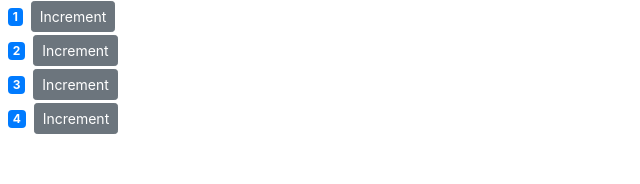
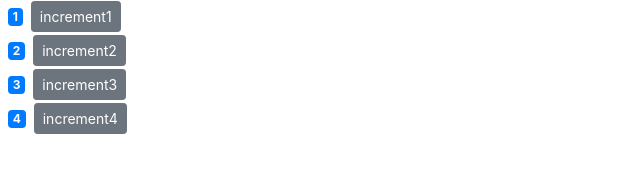
Before and after one commit to gerrymcdonnell/counter-app, a React (Create React App) app: page / in a window 1280 px wide. Shown: the top 184 px of the page, without its empty margins (0-640 px from the left). Built offline with nearby package versions, Linux system fonts and the light colour scheme.

Commit message:
added caption for the increment button

```diff
--- a/src/components/counter.jsx
+++ b/src/components/counter.jsx
@@ -14,6 +14,7 @@ class Counter extends Component {
   //state object that contains data the component needs
   state = {
     value: this.props.value,
+    caption: this.props.caption,
     imageUrl: "https://picsum.photos/200",
     tags: ["tag1", "tag2", "tag3"]
   };
@@ -71,7 +72,7 @@ class Counter extends Component {
           }}
           className="btn btn-secondary btn-sm"
         >
-          Increment
+          {this.props.caption}
         </button>
 
         {this.state.tags.length === 0 && "Please create a new tag"}
--- a/src/components/counters.jsx
+++ b/src/components/counters.jsx
@@ -10,10 +10,10 @@ import Counter from "./counter";
 class Counters extends Component {
   state = {
     counters: [
-      { id: 1, value: 1 },
-      { id: 2, value: 2 },
-      { id: 3, value: 3 },
-      { id: 4, value: 4 }
+      { id: 1, value: 1, caption: "increment1" },
+      { id: 2, value: 2, caption: "increment2" },
+      { id: 3, value: 3, caption: "increment3" },
+      { id: 4, value: 4, caption: "increment4" }
     ]
   };
   render() {
@@ -21,7 +21,11 @@ class Counters extends Component {
       <div>
         {this.state.counters.map(counter => (
           /*create new counters with initial values*/
-          <Counter key={counter.id} value={counter.value} selected={true} />
+          <Counter
+            key={counter.id}
+            value={counter.value}
+            caption={counter.caption}
+          />
         ))}
       </div>
     );
```
